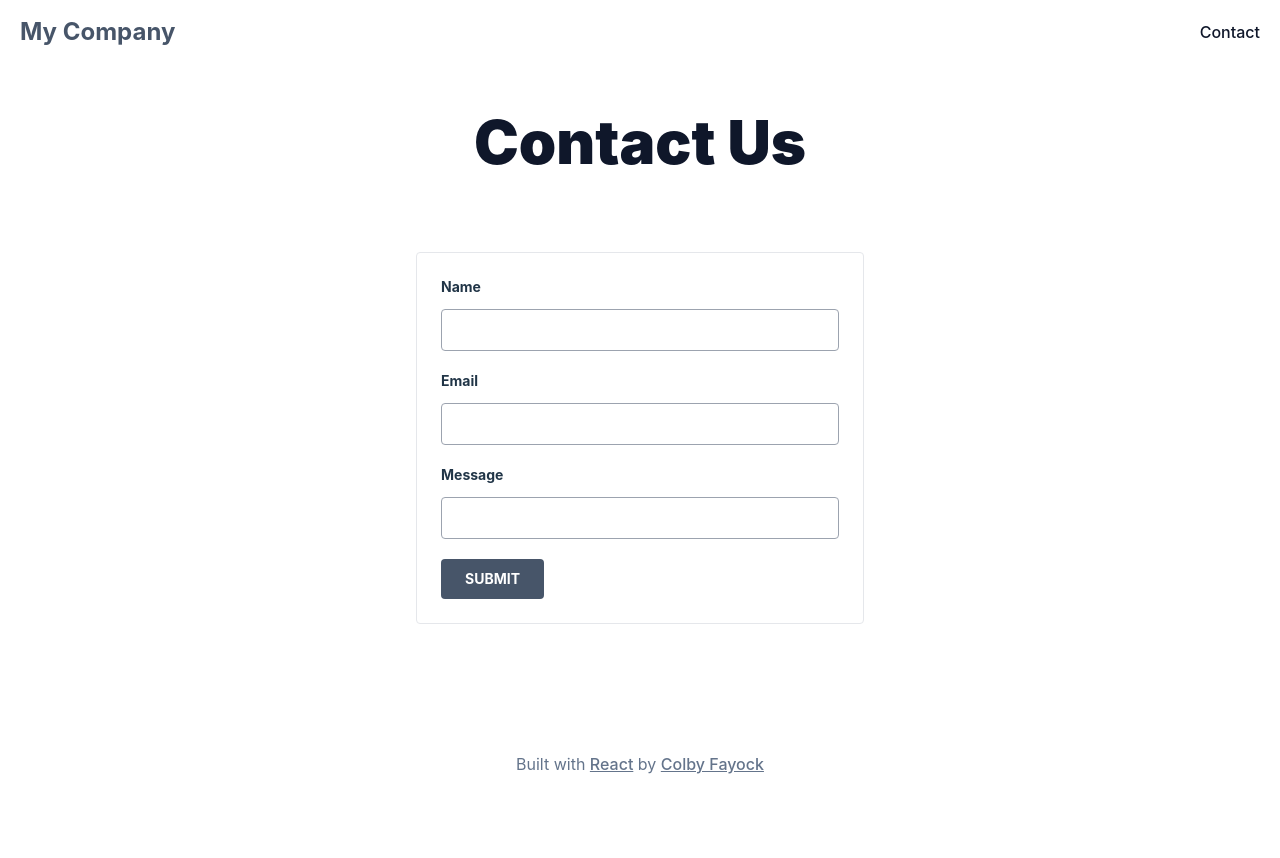
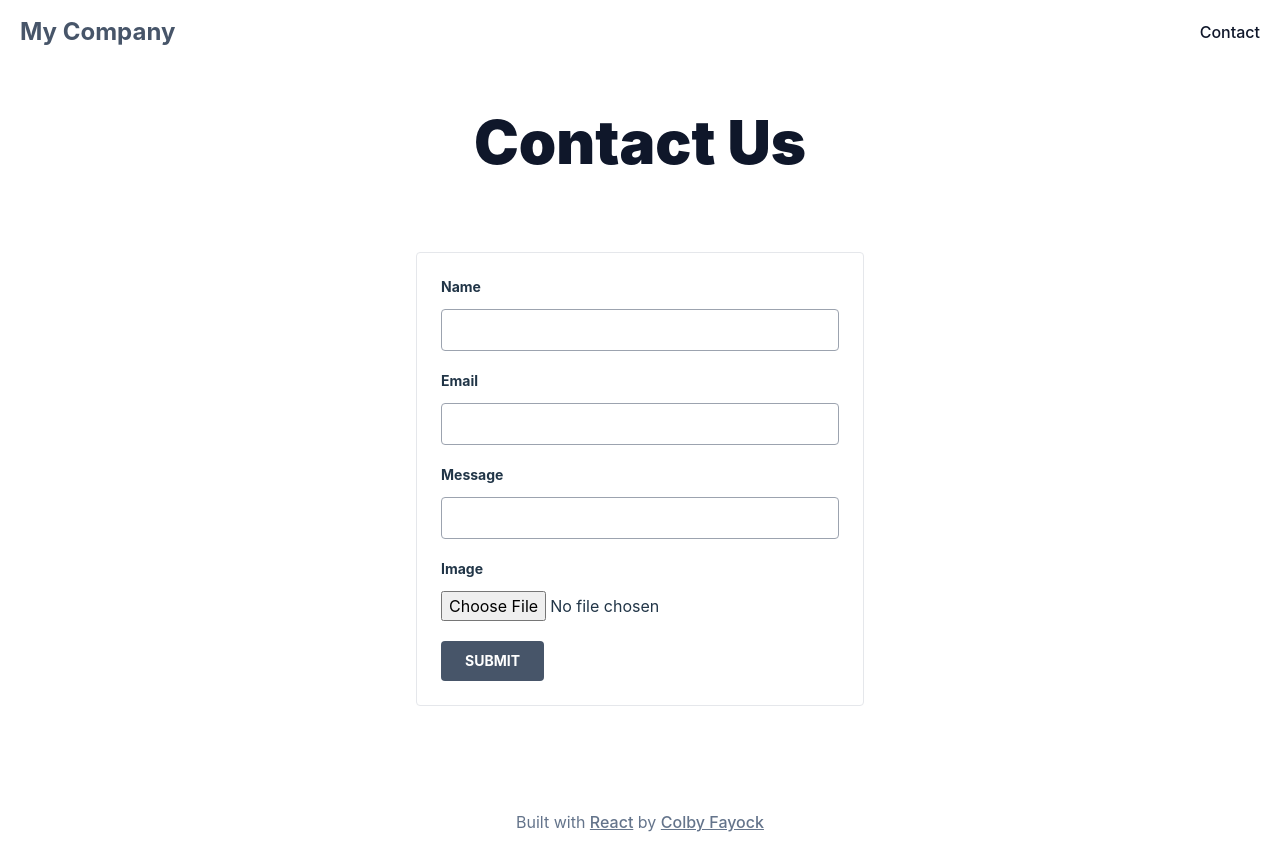
Before and after one commit to colbyfayock/my-react-file-upload, a React app: page /contact in a window 1280 px wide. Before the commit the page ends 800 px from the top, so only its background shows below. Built offline with nearby package versions, Linux system fonts and the light colour scheme; the HTML template or start-up script is replaced by a standard one.

Commit message:
Step 1: Adding filepicker

```diff
--- a/src/pages/contact.tsx
+++ b/src/pages/contact.tsx
@@ -38,6 +38,11 @@ function Contact() {
             <FormLabel htmlFor="message">Message</FormLabel>
             <InputText id="message" name="message" type="text" />
           </FormRow>
+
+          <FormRow className="mb-5">
+            <FormLabel htmlFor="image">Image</FormLabel>
+            <input id="image" type="file" name="image" />
+          </FormRow>
           <Button>Submit</Button>
         </form>
 
```
